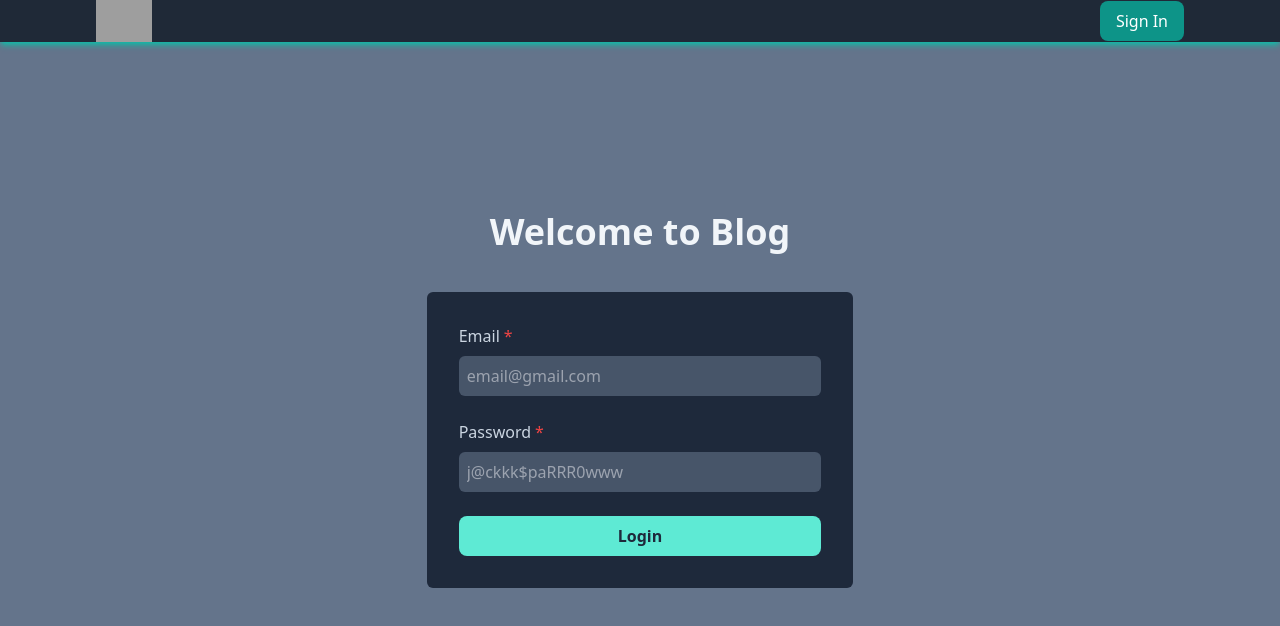
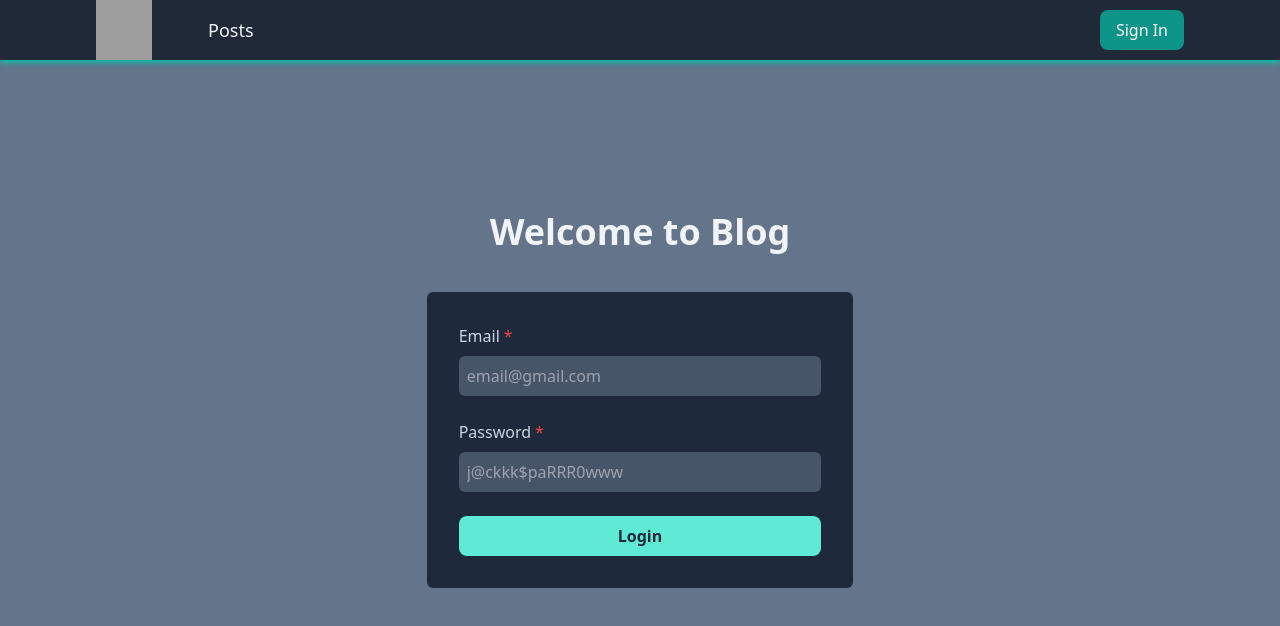
Before and after one commit to fauzandwip/p2-gc02_Blog, a React (Vite) app in the folder client/: page /login in a window 1280 px wide. Shown: the top 626 px of the page. Built offline with nearby package versions, Linux system fonts and the light colour scheme; grey boxes are pictures that could not be loaded.

Commit message:
refactor: update navbar lifecycle change notification for add, edit, and delete post

```diff
--- a/client/src/components/Error.jsx
+++ b/client/src/components/Error.jsx
@@ -1,9 +1,16 @@
-const Error = () => {
+import PropTypes from 'prop-types';
+
+const Error = ({ children }) => {
 	return (
 		<div className="w-full h-screen flex flex-col justify-center items-center gap-10 text-4xl font-bold">
 			<p>Error fetching, please try again later</p>
+			<p>{children}</p>
 		</div>
 	);
 };
 
 export default Error;
+
+Error.propTypes = {
+	children: PropTypes.any,
+};
--- a/client/src/components/Navigation.jsx
+++ b/client/src/components/Navigation.jsx
@@ -1,11 +1,14 @@
 import PropTypes from 'prop-types';
+import { useLocation } from 'react-router-dom';
 
-const Navigation = ({ addClassName, currentPage, children }) => {
+const Navigation = ({ path, addClassName, children }) => {
+	const location = useLocation();
+
 	const activeNav = 'text-teal-400 shadow-sm bg-teal-400/10 shadow-teal-400';
 	return (
 		<li
 			className={`p-4 flex items-center text-slate-100 text-lg hover:cursor-pointer hover:text-teal-400 hover:shadow-sm hover:bg-teal-400/10 hover:shadow-teal-400 ${addClassName} ${
-				currentPage === children ? activeNav : ''
+				path === location.pathname ? activeNav : ''
 			}`}
 		>
 			{children}
@@ -16,7 +19,7 @@ const Navigation = ({ addClassName, currentPage, children }) => {
 export default Navigation;
 
 Navigation.propTypes = {
+	path: PropTypes.string,
 	addClassName: PropTypes.string,
-	currentPage: PropTypes.string,
 	children: PropTypes.any,
 };
--- a/client/src/layouts/RootLayout.jsx
+++ b/client/src/layouts/RootLayout.jsx
@@ -5,9 +5,39 @@ import { useState } from 'react';
 const RootLayout = () => {
 	const [token, setToken] = useState(localStorage.getItem('access_token'));
 
+	const cmsNavigation = [
+		{
+			name: 'Posts',
+			path: '/posts',
+		},
+		{
+			name: 'Categories',
+			path: '/categories',
+		},
+		{
+			name: 'Add User',
+			path: '/add-user',
+		},
+		{
+			name: 'Pub Posts',
+			path: '/pub/posts',
+		},
+	];
+
+	const pubNavigation = [
+		{
+			name: 'Posts',
+			path: '/pub/posts',
+		},
+	];
+
 	return (
 		<div>
-			<Navbar token={token} setToken={setToken}></Navbar>
+			<Navbar
+				navigations={token ? cmsNavigation : pubNavigation}
+				token={token}
+				setToken={setToken}
+			></Navbar>
 			<Outlet context={[token, setToken]} />
 		</div>
 	);
--- a/client/src/pages/AddUser.jsx
+++ b/client/src/pages/AddUser.jsx
@@ -31,8 +31,8 @@ const AddUser = () => {
 				icon: 'success',
 			});
 		} catch (error) {
-			console.log(error.response.data);
 			const errMessage = error.response.data.message;
+
 			if (errMessage) {
 				toast.error(errMessage);
 			} else {
--- a/client/src/pages/CMSPosts.jsx
+++ b/client/src/pages/CMSPosts.jsx
@@ -6,11 +6,9 @@ import Loading from '../components/Loading';
 import Error from '../components/Error';
 import FormPost from './FormPost';
 import UpdateImage from './UpdateImage';
-import Swal from 'sweetalert2';
-// import { useLocation } from 'react-router-dom';
+import { toast } from 'react-toastify';
 
 const CMSPosts = () => {
-	// const location = useLocation();
 	const [isLoading, setIsLoading] = useState(true);
 	const [error, setError] = useState(null);
 	const [posts, setPosts] = useState([]);
@@ -27,7 +25,6 @@ const CMSPosts = () => {
 		upload: false,
 	});
 
-	// console.log(location);
 	const fetchPosts = async () => {
 		try {
 			setIsLoading(true);
@@ -38,7 +35,6 @@ const CMSPosts = () => {
 			});
 			setPosts(data);
 		} catch (error) {
-			console.log(error);
 			setError(error);
 		} finally {
 			setIsLoading(false);
@@ -52,13 +48,10 @@ const CMSPosts = () => {
 					Authorization: localStorage.getItem('access_token'),
 				},
 			});
-			Swal.fire({
-				title: data.message,
-				icon: 'success',
-			});
+			toast.success(data.message);
 			fetchPosts();
 		} catch (error) {
-			console.log(error);
+			toast.error(error.response.data.message);
 		}
 	};
 
@@ -72,6 +65,7 @@ const CMSPosts = () => {
 					};
 				});
 				break;
+
 			case 'edit':
 				setPost(data);
 				setOpen((prev) => {
@@ -81,6 +75,7 @@ const CMSPosts = () => {
 					};
 				});
 				break;
+
 			case 'upload':
 				setPost((prev) => {
 					return {
@@ -95,6 +90,7 @@ const CMSPosts = () => {
 					};
 				});
 				break;
+
 			case 'delete':
 				destroyPost(data.id);
 				break;
--- a/client/src/pages/Category.jsx
+++ b/client/src/pages/Category.jsx
@@ -18,7 +18,6 @@ const Category = () => {
 			});
 			setCategories(data);
 		} catch (error) {
-			console.log(error);
 			setError(error);
 		} finally {
 			setIsLoading(false);
--- a/client/src/pages/Detail.jsx
+++ b/client/src/pages/Detail.jsx
@@ -15,7 +15,6 @@ const Detail = () => {
 		try {
 			setIsLoading(true);
 			const { data } = await axios.get(`/pub/posts/${id}`);
-			// console.log(data);
 			setPost(data);
 		} catch (error) {
 			setError(error);
@@ -29,7 +28,7 @@ const Detail = () => {
 	}, []);
 
 	if (isLoading) return <Loading />;
-	if (error) return <Error error={error} />;
+	if (error) return <Error error={error}>{error.response.data.message}</Error>;
 
 	return (
 		<div className="detail-post w-full h-screen flex flex-col items-center container pt-28 px-20 mx-auto gap-10 py-10">
--- a/client/src/pages/FormPost.jsx
+++ b/client/src/pages/FormPost.jsx
@@ -9,7 +9,6 @@ import TextArea from '../components/TextArea';
 import Loading from '../components/Loading';
 import Error from '../components/Error';
 import { toast } from 'react-toastify';
-import Swal from 'sweetalert2';
 
 const FormPost = ({
 	isOpen,
@@ -36,7 +35,6 @@ const FormPost = ({
 
 			setCategories(data);
 		} catch (error) {
-			console.log(error);
 			setError(error);
 		} finally {
 			setIsLoading(false);
@@ -60,10 +58,7 @@ const FormPost = ({
 						},
 					}
 				);
-				Swal.fire({
-					title: 'Success update post!',
-					icon: 'success',
-				});
+				toast.success('Success update post!');
 			} else {
 				await axios.post(
 					'/posts',
@@ -77,16 +72,12 @@ const FormPost = ({
 						},
 					}
 				);
-				Swal.fire({
-					title: 'Success create post!',
-					icon: 'success',
-				});
+				toast.success('Success create post!');
 			}
 
 			onClose(e);
 			fetchPosts();
 		} catch (error) {
-			console.log(error);
 			error.response.data.messages.forEach((message) => {
 				toast.error(message);
 			});
--- a/client/src/pages/Home.jsx
+++ b/client/src/pages/Home.jsx
@@ -95,7 +95,6 @@ function Home() {
 			const { data } = await axios.get('/categories');
 			setCategories(data);
 		} catch (error) {
-			// console.log(error);
 			setError(error);
 		} finally {
 			setIsLoading(false);
@@ -120,7 +119,6 @@ function Home() {
 			setTotalPage(data.totalPage);
 			setPosts(data.data);
 		} catch (error) {
-			// console.log(error);
 			setError(error);
 		} finally {
 			setIsLoading(false);
@@ -164,8 +162,6 @@ function Home() {
 				id="home-page"
 				className="w-full min-h-screen bg-slate-600 flex flex-col pt-36 pb-8 px-20 items-center justify-start"
 			>
-				{/* <div className="main-title text-5xl text-slate-100">Blog Website</div> */}
-
 				<div id="main" className="flex flex-row w-full">
 					{/* SEARCH FILTER SORT */}
 					<div className="flex flex-col gap-6 items-center w-1/5">
--- a/client/src/pages/Login.jsx
+++ b/client/src/pages/Login.jsx
@@ -28,7 +28,6 @@ const Login = () => {
 				icon: 'success',
 			});
 		} catch (error) {
-			// console.log(error.response.data);
 			toast.error(error.response.data.message);
 		}
 	};
--- a/client/src/pages/Navbar.jsx
+++ b/client/src/pages/Navbar.jsx
@@ -1,40 +1,10 @@
 import ButtonNormal from '../components/ButtonNormal';
 import { Link, useNavigate } from 'react-router-dom';
 import Navigation from '../components/Navigation';
-import { useState } from 'react';
 import PropTypes from 'prop-types';
 
-const Navbar = ({ token, setToken }) => {
+const Navbar = ({ token, setToken, navigations }) => {
 	const navigate = useNavigate();
-	const [currentNav, setCurrentNav] = useState('Posts');
-
-	let navigationData = [
-		{
-			name: 'Posts',
-			path: '/posts',
-		},
-		{
-			name: 'Categories',
-			path: '/categories',
-		},
-		{
-			name: 'Add User',
-			path: '/add-user',
-		},
-	];
-
-	const navigation = [];
-	// console.log(token, 'navbar');
-	if (token) {
-		// console.log(token, 'navbar');
-		navigationData.forEach(({ name, path }, idx) => {
-			navigation.push(
-				<Link key={idx} to={path} onClick={() => setCurrentNav(name)}>
-					<Navigation currentPage={currentNav}>{name}</Navigation>
-				</Link>
-			);
-		});
-	}
 
 	const onLogout = async () => {
 		localStorage.removeItem('access_token');
@@ -51,7 +21,15 @@ const Navbar = ({ token, setToken }) => {
 						alt="Hacktiv8 Logo"
 						className="w-14"
 					/>
-					<ul className="flex flex-row items-center">{navigation}</ul>
+					<ul className="flex flex-row items-center">
+						{navigations.map(({ name, path }, idx) => {
+							return (
+								<Link key={idx} to={path}>
+									<Navigation path={path}>{name}</Navigation>
+								</Link>
+							);
+						})}
+					</ul>
 				</div>
 				{token ? (
 					<ButtonNormal color={'red'} onClick={onLogout}>
@@ -72,4 +50,5 @@ export default Navbar;
 Navbar.propTypes = {
 	token: PropTypes.string,
 	setToken: PropTypes.func,
+	navigations: PropTypes.array,
 };
--- a/client/src/pages/UpdateImage.jsx
+++ b/client/src/pages/UpdateImage.jsx
@@ -3,11 +3,11 @@ import InputFile from '../components/InputFile';
 import ButtonNormal from '../components/ButtonNormal';
 import { useState } from 'react';
 import axios from '../api';
-import Swal from 'sweetalert2';
+import { toast } from 'react-toastify';
 
 const UpdateImage = ({ post, isOpen, onClose, fetchPosts }) => {
 	const [backgroundImage, setBackgroundImage] = useState('');
-	const [image, setImage] = useState('');
+	const [image, setImage] = useState({});
 
 	const onChange = async (e) => {
 		const image = e.target.files[0];
@@ -27,6 +27,7 @@ const UpdateImage = ({ post, isOpen, onClose, fetchPosts }) => {
 		try {
 			const formData = new FormData();
 			formData.append('imageUrl', image);
+
 			const { data } = await axios.patch(
 				`/posts/${post.id}/img-url`,
 				formData,
@@ -37,16 +38,13 @@ const UpdateImage = ({ post, isOpen, onClose, fetchPosts }) => {
 					},
 				}
 			);
+			toast.success(data.message);
 
-			Swal.fire({
-				title: data.message,
-				icon: 'success',
-			});
 			setImage('');
 			onClose(e);
 			fetchPosts();
 		} catch (error) {
-			console.log(error);
+			toast.error(error.response.data.message);
 		}
 	};
 
```
Also changed, not shown: 1 other file (tests, documents, lock files or other folders).
